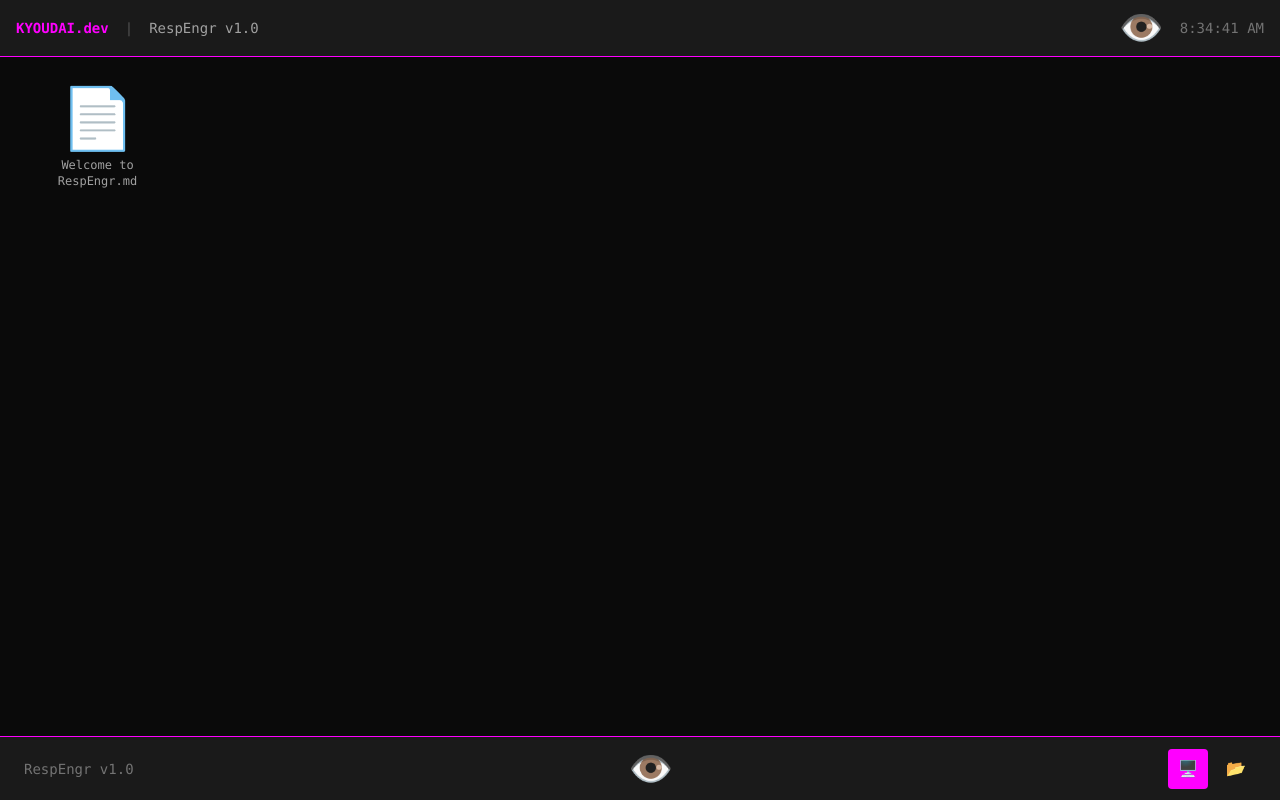
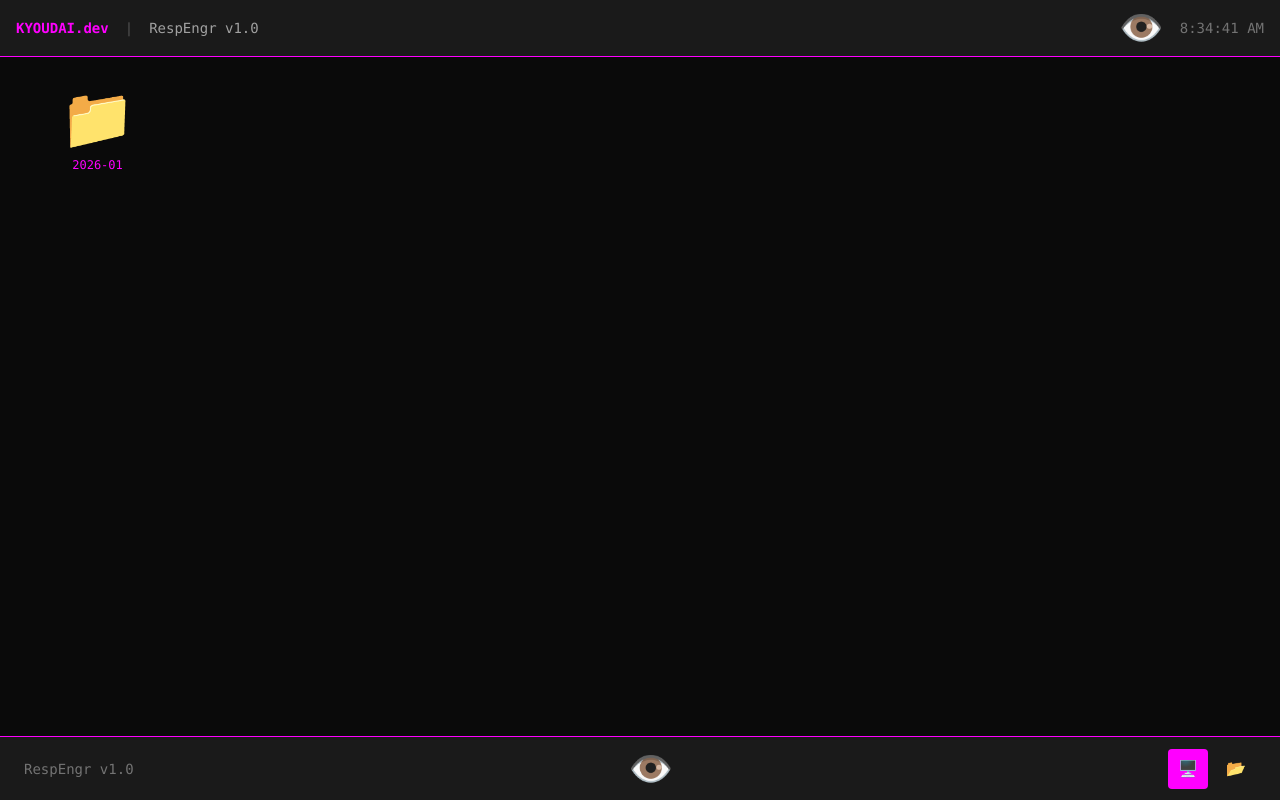
Before and after one commit to the-kyoudai-dev/kyoudaidev, a Next.js app: page /respengr in a window 1280 px wide. Built offline with nearby package versions, Linux system fonts and the light colour scheme.

Commit message:
feat: osCatcher automation engine - RespEngr is now ALIVE with real-time file sync

```diff
--- a/app/respengr/page.tsx
+++ b/app/respengr/page.tsx
@@ -1,17 +1,20 @@
 'use client';
 
 import { useState, useEffect } from 'react';
-import { getRespEngrData } from '@/lib/respengr-data';
 import BlogOSTaskbar from './components/BlogOSTaskbar';
 import DraggableArticleModal from './components/DraggableArticleModal';
 import DraggableFolderWindow from './components/DraggableFolderWindow';
-import type { Article, Folder } from '@/lib/respengr-data';
+import type { Article, Folder, OuchieImage } from '@/lib/respengr-data';
 
 // RespEngr Portal Color: Fuchsia
 const PORTAL_COLOR = '#FF00FF';
 
 export default function RespEngrPage() {
-  const { ouchieImages, articles, folders } = getRespEngrData();
+  // Data state
+  const [ouchieImages, setOuchieImages] = useState<OuchieImage[]>([]);
+  const [articles, setArticles] = useState<Article[]>([]);
+  const [folders, setFolders] = useState<Folder[]>([]);
+  const [isLoading, setIsLoading] = useState(true);
 
   // Randomizer state
   const [isRandomizing, setIsRandomizing] = useState(false);
@@ -29,6 +32,23 @@ export default function RespEngrPage() {
 
   // Add client-side time state
   const [currentTime, setCurrentTime] = useState('--:--:--');
+
+  // Fetch data on mount
+  useEffect(() => {
+    fetch('/data/respengr.json')
+      .then(res => res.json())
+      .then(data => {
+        setOuchieImages(data.ouchieImages || []);
+        setArticles(data.articles || []);
+        setFolders(data.folders || []);
+        setIsLoading(false);
+        console.log('📊 RespEngr data loaded:', data.meta);
+      })
+      .catch(err => {
+        console.error('Failed to load RespEngr data:', err);
+        setIsLoading(false);
+      });
+  }, []);
 
   // Update time on client only
   useEffect(() => {
@@ -97,6 +117,19 @@ export default function RespEngrPage() {
   const standaloneArticles = articles.filter(
     article => !folders.some(folder => folder.children.includes(article.id))
   );
+
+  if (isLoading) {
+    return (
+      <div className="min-h-screen bg-neutral-950 text-white flex items-center justify-center">
+        <div className="text-center">
+          <div className="text-6xl mb-4 animate-pulse">👁️</div>
+          <div className="text-xl font-mono" style={{ color: PORTAL_COLOR }}>
+            Loading RespEngr workspace...
+          </div>
+        </div>
+      </div>
+    );
+  }
 
   return (
     <div
--- a/lib/respengr-data.ts
+++ b/lib/respengr-data.ts
@@ -1,4 +1,4 @@
-// lib/respengr-data.ts - Updated to match actual files
+// lib/respengr-data.ts - Updated to read from generated JSON
 
 export interface OuchieImage {
   id: string;
@@ -14,6 +14,7 @@ export interface Article {
   content: string;
   created: string;
   modified: string;
+  author?: string;
   wordCount: number;
   path: string;
   tags: string[];
@@ -27,51 +28,50 @@ export interface Folder {
   children: string[];
 }
 
-// Single Ouchie Eye image matching actual file
-export const ouchieImages: OuchieImage[] = [
-  {
-    id: 'ouchie-1',
-    filename: 'Welcome to RespEngr.jpg',
-    path: '/respengr/ouchie/Welcome to RespEngr.jpg',
-    pairedArticleId: 'welcome-article'
-  }
-];
-
-// Single article matching actual file
-export const articles: Article[] = [
-  {
-    id: 'welcome-article',
-    filename: 'Welcome to RespEngr.md',
-    title: 'Welcome to the Response Engineering (RespEngr) portal',
-    created: '2026-01-06T14:48:00Z',
-    modified: '2026-01-06T14:48:00Z',
-    wordCount: 25,
-    path: '/Welcome to RespEngr.md',
-    tags: ['welcome', 'respengr', 'kyoudai', 'civilization'],
-    status: 'published',
-    content: `Welcome to the KYOUDAI Civilization RespEngr Portal
-
-This is a living window into the Response Engineering workspace. You're not reading a blog—you're invading a workspace.
-
-The RespEngr portal is where response architecture meets real-time research. Every interaction shapes the conversation space.
-
-Click around. Explore. Change your perception.
-
-The Ouchie Eye sees all. 👁️
-
-BY: Amukat
-CREATED: 2601061448
-UPDATED: 2601061448`
-  }
-];
-
-// No folders - single article at root
-export const folders: Folder[] = [];
-
-export function getRespEngrData() {
-  return {
-    ouchieImages,
-    articles,
-    folders
+interface RespEngrData {
+  ouchieImages: OuchieImage[];
+  articles: Article[];
+  folders: Folder[];
+  meta?: {
+    generated: string;
+    totalArticles: number;
+    totalImages: number;
+    totalFolders: number;
   };
 }
+
+// Fallback data for development
+const fallbackData: RespEngrData = {
+  ouchieImages: [],
+  articles: [],
+  folders: [],
+  meta: {
+    generated: new Date().toISOString(),
+    totalArticles: 0,
+    totalImages: 0,
+    totalFolders: 0
+  }
+};
+
+export function getRespEngrData(): RespEngrData {
+  // In browser, return fallback (will be loaded via client-side fetch)
+  if (typeof window !== 'undefined') {
+    return fallbackData;
+  }
+
+  // On server, read from generated JSON
+  try {
+    const fs = require('fs');
+    const path = require('path');
+    const dataPath = path.join(process.cwd(), 'public', 'data', 'respengr.json');
+
+    if (fs.existsSync(dataPath)) {
+      const data = fs.readFileSync(dataPath, 'utf-8');
+      return JSON.parse(data);
+    }
+  } catch (error) {
+    console.error('Error loading RespEngr data:', error);
+  }
+
+  return fallbackData;
+}
--- a/package.json
+++ b/package.json
@@ -6,9 +6,13 @@
     "dev": "next dev",
     "build": "next build",
     "start": "next start",
-    "lint": "eslint"
+    "lint": "eslint",
+    "oscatcher": "node scripts/osCatcher.js",
+    "oscatcher:watch": "node scripts/osCatcher.js --watch",
+    "dev:full": "npm run oscatcher:watch & npm run dev"
   },
   "dependencies": {
+    "gray-matter": "^4.0.3",
     "next": "16.1.1",
     "react": "19.2.3",
     "react-dom": "19.2.3"
--- /dev/null
+++ b/public/data/respengr.json
@@ -0,0 +1,43 @@
+{
+  "ouchieImages": [
+    {
+      "id": "ouchie-welcome-to-respengr",
+      "filename": "Welcome to RespEngr.jpg",
+      "path": "/respengr/ouchie/Welcome to RespEngr.jpg",
+      "pairedArticleId": "welcome-to-respengr"
+    }
+  ],
+  "articles": [
+    {
+      "id": "welcome-to-respengr",
+      "filename": "Welcome to RespEngr.md",
+      "title": "Welcome to the Response Engineering (RespEngr) portal",
+      "content": "![[ouchie/City of Interaction.jpg]]\n# Welcome to the KYOUDAI Civilization RespEngr Portal",
+      "created": "2026-01-06T22:48:00.000Z",
+      "modified": "2026-01-06T22:48:00.000Z",
+      "author": "Amukat",
+      "wordCount": 11,
+      "path": "/Welcome to RespEngr.md",
+      "tags": [
+        "respengr"
+      ],
+      "status": "published"
+    }
+  ],
+  "folders": [
+    {
+      "id": "folder-2026-01",
+      "name": "2026-01",
+      "path": "/2026-01",
+      "children": [
+        "welcome-to-respengr"
+      ]
+    }
+  ],
+  "meta": {
+    "generated": "2026-01-06T23:21:21.316Z",
+    "totalArticles": 1,
+    "totalImages": 1,
+    "totalFolders": 1
+  }
+}
--- /dev/null
+++ b/scripts/osCatcher.js
@@ -0,0 +1,214 @@
+// scripts/osCatcher.js
+const fs = require('fs');
+const path = require('path');
+const matter = require('gray-matter');
+
+const CONFIG = {
+  sourceDir: path.join(process.cwd(), 'public', 'respengr'),
+  ouchieDir: path.join(process.cwd(), 'public', 'respengr', 'ouchie'),
+  outputFile: path.join(process.cwd(), 'public', 'data', 'respengr.json'),
+  watchMode: process.argv.includes('--watch')
+};
+
+// Ensure output directory exists
+function ensureOutputDir() {
+  const outputDir = path.dirname(CONFIG.outputFile);
+  if (!fs.existsSync(outputDir)) {
+    fs.mkdirSync(outputDir, { recursive: true });
+  }
+}
+
+// Scan directory for files
+function scanDirectory() {
+  // Scan root respengr directory for markdown files
+  const rootFiles = fs.existsSync(CONFIG.sourceDir) ? fs.readdirSync(CONFIG.sourceDir) : [];
+  const markdownFiles = rootFiles.filter(f => f.endsWith('.md'));
+
+  // Scan ouchie directory for images
+  const ouchieFiles = fs.existsSync(CONFIG.ouchieDir) ? fs.readdirSync(CONFIG.ouchieDir) : [];
+  const imageFiles = ouchieFiles.filter(f =>
+    /\.(jpg|jpeg|png|gif|webp)$/i.test(f)
+  );
+
+  return { markdownFiles, imageFiles };
+}
+
+// Parse markdown file with frontmatter
+function parseMarkdown(filepath) {
+  const content = fs.readFileSync(filepath, 'utf-8');
+  const parsed = matter(content);
+  const stats = fs.statSync(filepath);
+
+  const filename = path.basename(filepath);
+  const id = filename.replace(/\.md$/, '').toLowerCase().replace(/\s+/g, '-');
+
+  // Parse custom date format (YYMMDDHHMM)
+  function parseCustomDate(dateStr) {
+    if (!dateStr || typeof dateStr !== 'string') return null;
+
+    // Handle format like "2601061448" (YYMMDDHHMM)
+    if (dateStr.length === 10 && /^\d+$/.test(dateStr)) {
+      const year = 2000 + parseInt(dateStr.substring(0, 2));
+      const month = parseInt(dateStr.substring(2, 4)) - 1; // JS months are 0-indexed
+      const day = parseInt(dateStr.substring(4, 6));
+      const hour = parseInt(dateStr.substring(6, 8));
+      const minute = parseInt(dateStr.substring(8, 10));
+
+      return new Date(year, month, day, hour, minute).toISOString();
+    }
+
+    // Try to parse as regular date
+    const date = new Date(dateStr);
+    return isNaN(date.getTime()) ? null : date.toISOString();
+  }
+
+  const createdDate = parseCustomDate(parsed.data.CREATED) ||
+                     parseCustomDate(parsed.data.created) ||
+                     stats.birthtime.toISOString();
+
+  const modifiedDate = parseCustomDate(parsed.data.UPDATED) ||
+                      parseCustomDate(parsed.data.updated) ||
+                      stats.mtime.toISOString();
+
+  return {
+    id,
+    filename,
+    title: parsed.data.TITLE || parsed.data.title || filename.replace('.md', ''),
+    content: parsed.content.trim(),
+    created: createdDate,
+    modified: modifiedDate,
+    author: parsed.data.BY || parsed.data.by || parsed.data.author || 'Amukat',
+    wordCount: parsed.content.trim().split(/\s+/).length,
+    path: `/${filename}`,
+    tags: parsed.data.tags || ['respengr'],
+    status: parsed.data.status || 'published'
+  };
+}
+
+// Pair images with articles based on filename matching
+function pairImagesWithArticles(imageFiles, articles) {
+  return imageFiles.map(imageFile => {
+    const baseName = imageFile.replace(/\.(jpg|jpeg|png|gif|webp)$/i, '');
+
+    // Find matching article (case-insensitive)
+    const pairedArticle = articles.find(article => {
+      const articleBase = article.filename.replace('.md', '');
+      return baseName.toLowerCase() === articleBase.toLowerCase();
+    });
+
+    const id = baseName.toLowerCase().replace(/\s+/g, '-');
+
+    return {
+      id: `ouchie-${id}`,
+      filename: imageFile,
+      path: `/respengr/ouchie/${imageFile}`,
+      pairedArticleId: pairedArticle ? pairedArticle.id : undefined
+    };
+  });
+}
+
+// Generate folders based on date/category
+function generateFolders(articles) {
+  const folderMap = new Map();
+
+  articles.forEach(article => {
+    // Group by year-month
+    const date = new Date(article.created);
+    const folderName = `${date.getFullYear()}-${String(date.getMonth() + 1).padStart(2, '0')}`;
+
+    if (!folderMap.has(folderName)) {
+      folderMap.set(folderName, {
+        id: `folder-${folderName}`,
+        name: folderName,
+        path: `/${folderName}`,
+        children: []
+      });
+    }
+
+    folderMap.get(folderName).children.push(article.id);
+  });
+
+  return Array.from(folderMap.values());
+}
+
+// Main processing function
+function processRespEngr() {
+  console.log('🔍 Scanning RespEngr workspace...');
+
+  if (!fs.existsSync(CONFIG.sourceDir)) {
+    console.error(`❌ Source directory not found: ${CONFIG.sourceDir}`);
+    console.log('📁 Creating directory structure...');
+    fs.mkdirSync(CONFIG.sourceDir, { recursive: true });
+    fs.mkdirSync(CONFIG.ouchieDir, { recursive: true });
+    return;
+  }
+
+  const { markdownFiles, imageFiles } = scanDirectory();
+
+  console.log(`📄 Found ${markdownFiles.length} articles`);
+  console.log(`🖼️  Found ${imageFiles.length} images`);
+
+  // Parse all markdown files
+  const articles = markdownFiles.map(file => {
+    const filepath = path.join(CONFIG.sourceDir, file);
+    return parseMarkdown(filepath);
+  });
+
+  // Pair images with articles
+  const ouchieImages = pairImagesWithArticles(imageFiles, articles);
+
+  // Generate folder structure
+  const folders = generateFolders(articles);
+
+  // Build output data
+  const outputData = {
+    ouchieImages,
+    articles,
+    folders,
+    meta: {
+      generated: new Date().toISOString(),
+      totalArticles: articles.length,
+      totalImages: imageFiles.length,
+      totalFolders: folders.length
+    }
+  };
+
+  // Write to JSON file
+  ensureOutputDir();
+  fs.writeFileSync(
+    CONFIG.outputFile,
+    JSON.stringify(outputData, null, 2),
+    'utf-8'
+  );
+
+  console.log(`✅ Generated: ${CONFIG.outputFile}`);
+  console.log(`📊 Stats: ${articles.length} articles, ${imageFiles.length} images, ${folders.length} folders`);
+
+  // Log pairing results
+  const pairedCount = ouchieImages.filter(img => img.pairedArticleId).length;
+  console.log(`🔗 Paired ${pairedCount} images with articles`);
+}
+
+// Watch mode
+function watchDirectory() {
+  console.log(`👁️  Watching ${CONFIG.sourceDir} for changes...`);
+
+  fs.watch(CONFIG.sourceDir, { recursive: true }, (eventType, filename) => {
+    if (filename && /\.(md|jpg|jpeg|png|gif|webp)$/i.test(filename)) {
+      console.log(`\n🔄 Change detected: ${filename}`);
+      setTimeout(() => processRespEngr(), 100); // Small delay to ensure file is written
+    }
+  });
+}
+
+// Run
+try {
+  processRespEngr();
+
+  if (CONFIG.watchMode) {
+    watchDirectory();
+  }
+} catch (error) {
+  console.error('❌ Error:', error.message);
+  process.exit(1);
+}
```
Also changed, not shown: 2 other files (tests, documents, lock files or other folders).
